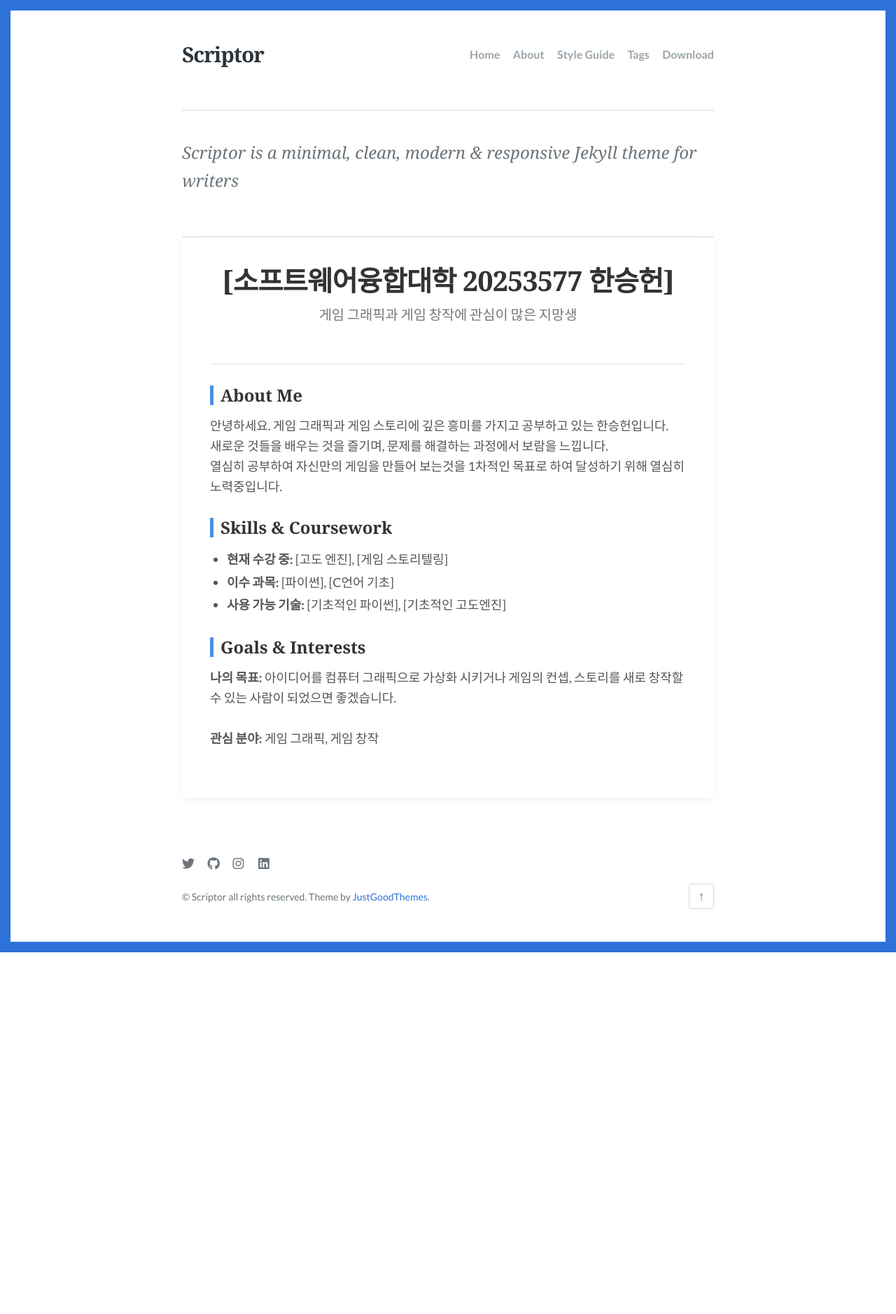
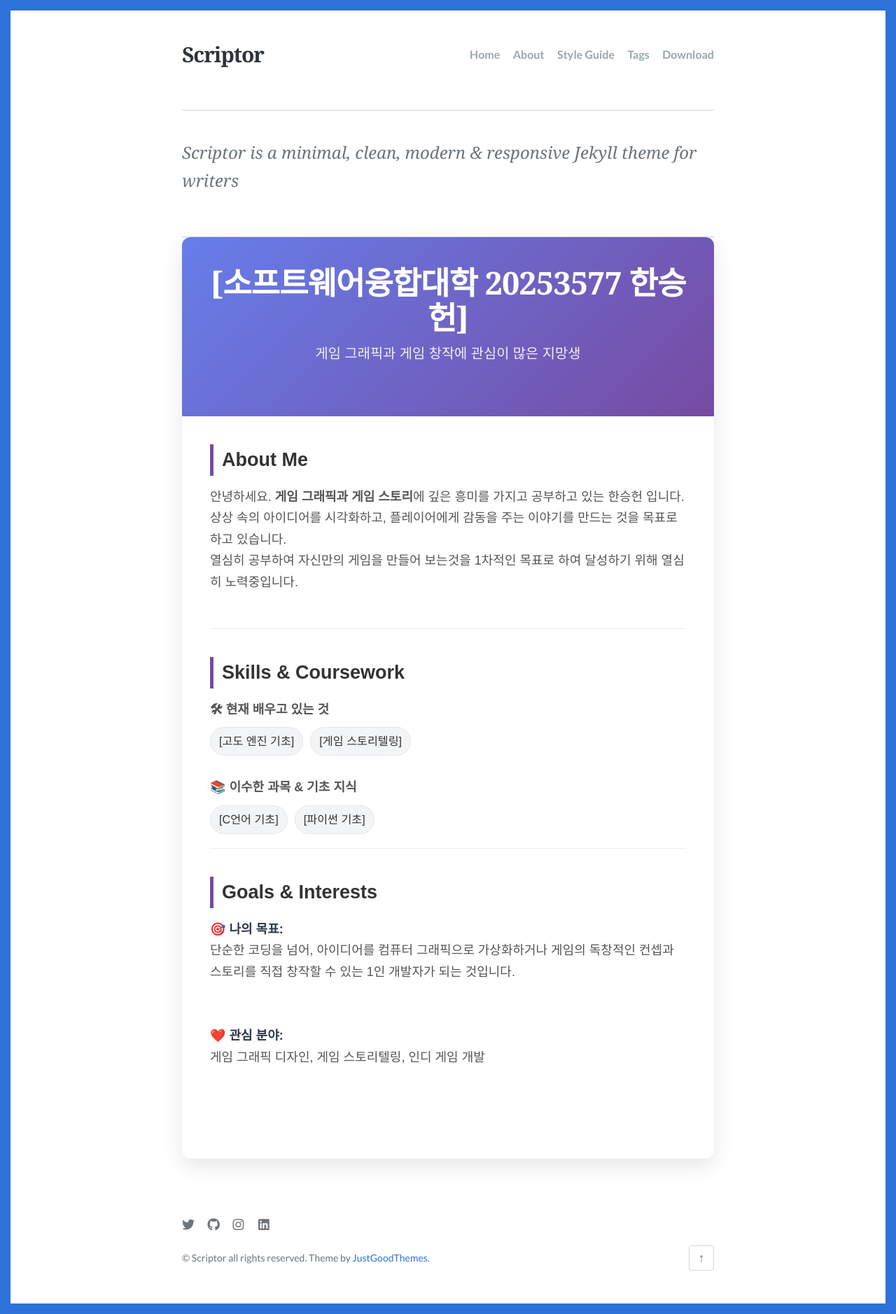
Before and after one commit to ikeaOwO/ikeaOwO.github.io, a Jekyll site: the page built from index.html, in a window 1280 px wide. Shown: the whole page at 70% size. Built offline with Jekyll 4.4.1, drawn with Linux system fonts in a browser that asks for light colours; some web fonts are replaced; the list of posts is cut into pages by our own code; before the commit the page ends 1361 px from its top, so only the background shows below that.

Commit message:
Update index.html

```diff
--- a/index.html
+++ b/index.html
@@ -4,38 +4,154 @@ layout: default
 
 <main class="main-content fadeInDown delay_075s">
 
-  <div style="background-color: #ffffff; padding: 40px; margin-bottom: 50px; border-radius: 8px; box-shadow: 0 4px 15px rgba(0,0,0,0.05);">
+  <style>
+    /* 포트폴리오 전체 컨테이너 */
+    .portfolio-card {
+      background-color: #ffffff;
+      border-radius: 12px;
+      overflow: hidden; /* 모서리 둥글게 유지 */
+      box-shadow: 0 10px 30px rgba(0, 0, 0, 0.1);
+      margin-bottom: 50px;
+      font-family: 'Apple SD Gothic Neo', 'Malgun Gothic', sans-serif;
+    }
 
-    <header style="text-align: center; border-bottom: 2px solid #f0f0f0; padding-bottom: 20px; margin-bottom: 30px;">
-      <h1 style="margin: 0; font-size: 2.2em; color: #333;">[소프트웨어융합대학 20253577 한승헌]</h1>
-      <p style="color: #777; font-size: 1.1em; margin-top: 10px;">게임 그래픽과 게임 창작에 관심이 많은 지망생</p>
-    </header>
+    /* 상단 헤더 배경 (그라데이션) */
+    .portfolio-header {
+      background: linear-gradient(135deg, #667eea 0%, #764ba2 100%); /* 보라/파랑 계열 */
+      color: white;
+      padding: 40px 20px;
+      text-align: center;
+    }
 
-    <section style="margin-bottom: 30px;">
-      <h3 style="color: #333; border-left: 5px solid #4a90e2; padding-left: 10px; margin-bottom: 15px;">About Me</h3>
-      <p style="line-height: 1.6; color: #555;">
-        안녕하세요. 게임 그래픽과 게임 스토리에 깊은 흥미를 가지고 공부하고 있는 한승헌입니다.<br>
-        새로운 것들을 배우는 것을 즐기며, 문제를 해결하는 과정에서 보람을 느낍니다.<br>
-        열심히 공부하여 자신만의 게임을 만들어 보는것을 1차적인 목표로 하여 달성하기 위해 열심히 노력중입니다.
-      </p>
-    </section>
+    .portfolio-header h1 {
+      margin: 0;
+      font-size: 2.5em;
+      font-weight: bold;
+      color: #fff !important; /* 테마 강제 덮어쓰기 */
+    }
 
-    <section style="margin-bottom: 30px;">
-      <h3 style="color: #333; border-left: 5px solid #4a90e2; padding-left: 10px; margin-bottom: 15px;">Skills & Coursework</h3>
-      <ul style="line-height: 1.8; color: #555;">
-        <li><strong>현재 수강 중:</strong> [고도 엔진], [게임 스토리텔링]</li>
-        <li><strong>이수 과목:</strong> [파이썬], [C언어 기초]</li>
-        <li><strong>사용 가능 기술:</strong> [기초적인 파이썬], [기초적인 고도엔진]</li>
-      </ul>
-    </section>
+    .portfolio-header p {
+      margin-top: 10px;
+      font-size: 1.1em;
+      color: rgba(255, 255, 255, 0.9);
+    }
 
-    <section>
-      <h3 style="color: #333; border-left: 5px solid #4a90e2; padding-left: 10px; margin-bottom: 15px;">Goals & Interests</h3>
-      <p style="line-height: 1.6; color: #555;">
-        <strong>나의 목표:</strong> 아이디어를 컴퓨터 그래픽으로 가상화 시키거나 게임의 컨셉, 스토리를 새로 창작할 수 있는 사람이 되었으면 좋겠습니다.<br><br>
-        <strong>관심 분야:</strong> 게임 그래픽, 게임 창작
-      </p>
-    </section>
+    /* 본문 영역 */
+    .portfolio-body {
+      padding: 40px;
+    }
 
+    /* 섹션 공통 */
+    .portfolio-section {
+      margin-bottom: 40px;
+      border-bottom: 1px solid #eee;
+      padding-bottom: 20px;
+    }
+    .portfolio-section:last-child {
+      border-bottom: none;
+    }
+
+    /* 섹션 제목 */
+    .section-title {
+      font-size: 1.5em;
+      color: #333;
+      margin-bottom: 15px;
+      border-left: 5px solid #764ba2; /* 포인트 컬러 */
+      padding-left: 12px;
+      font-weight: bold;
+    }
+
+    /* 텍스트 스타일 */
+    .section-content {
+      color: #555;
+      line-height: 1.7;
+    }
+
+    /* 기술 스택 뱃지 디자인 */
+    .skill-tags {
+      display: flex;
+      flex-wrap: wrap;
+      gap: 10px;
+      margin-top: 10px;
+      padding: 0;
+      list-style: none;
+    }
+
+    .skill-tag {
+      background-color: #f3f4f6;
+      color: #333;
+      padding: 6px 12px;
+      border-radius: 20px;
+      font-size: 0.9em;
+      font-weight: 500;
+      border: 1px solid #e5e7eb;
+      transition: all 0.2s;
+    }
+
+    .skill-tag:hover {
+      background-color: #764ba2;
+      color: white;
+      transform: translateY(-2px);
+    }
+
+    /* 강조 텍스트 */
+    .highlight {
+      font-weight: bold;
+      color: #2d3748;
+    }
+  </style>
+
+  <div class="portfolio-card">
+
+    <div class="portfolio-header">
+      <h1>[소프트웨어융합대학 20253577 한승헌]</h1>
+      <p>게임 그래픽과 게임 창작에 관심이 많은 지망생</p>
+    </div>
+
+    <div class="portfolio-body">
+
+      <div class="portfolio-section">
+        <div class="section-title">About Me</div>
+        <p class="section-content">
+          안녕하세요. <strong>게임 그래픽과 게임 스토리</strong>에 깊은 흥미를 가지고 공부하고 있는 한승헌 입니다.<br>
+          상상 속의 아이디어를 시각화하고, 플레이어에게 감동을 주는 이야기를 만드는 것을 목표로 하고 있습니다.<br>
+          열심히 공부하여 자신만의 게임을 만들어 보는것을 1차적인 목표로 하여 달성하기 위해 열심히 노력중입니다.
+        </p>
+      </div>
+
+      <div class="portfolio-section">
+        <div class="section-title">Skills & Coursework</div>
+
+        <p class="section-content" style="margin-bottom: 5px;"><strong>🛠 현재 배우고 있는 것</strong></p>
+        <div class="skill-tags">
+          <span class="skill-tag">[고도 엔진 기초]</span>
+          <span class="skill-tag">[게임 스토리텔링]</span>
+        </div>
+
+        <br>
+
+        <p class="section-content" style="margin-bottom: 5px;"><strong>📚 이수한 과목 & 기초 지식</strong></p>
+        <div class="skill-tags">
+          <span class="skill-tag">[C언어 기초]</span>
+          <span class="skill-tag">[파이썬 기초]</span>
+        </div>
+      </div>
+
+      <div class="portfolio-section">
+        <div class="section-title">Goals & Interests</div>
+        <div class="section-content">
+          <p>
+            <span class="highlight">🎯 나의 목표:</span><br>
+            단순한 코딩을 넘어, 아이디어를 컴퓨터 그래픽으로 가상화하거나 게임의 독창적인 컨셉과 스토리를 직접 창작할 수 있는 1인 개발자가 되는 것입니다.
+          </p>
+          <br>
+          <p>
+            <span class="highlight">❤️ 관심 분야:</span><br>
+            게임 그래픽 디자인, 게임 스토리텔링, 인디 게임 개발
+          </p>
+        </div>
+      </div>
+
+    </div>
   </div>
   </main>
```
